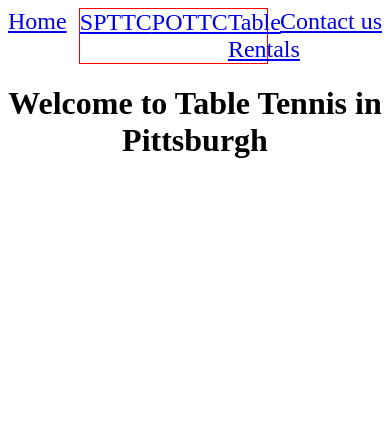
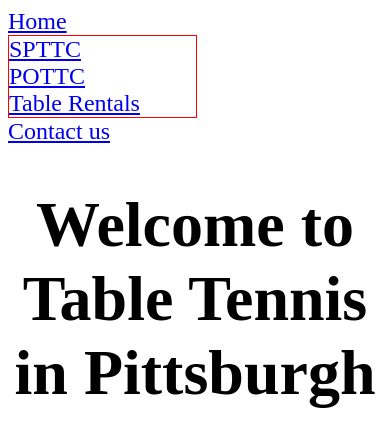
Before and after one commit to akosilar/PTTC-website, a plain HTML site: page index.html in a window 390 px wide. Drawn offline with Linux system fonts and the light colour scheme.

Commit message:
nav bar for 768px

```diff
--- a/app.css
+++ b/app.css
@@ -24,3 +24,16 @@ ul {
     max-width: 50%;
     justify-content: space-evenly;
 }
+
+@media (max-width:768px) {
+    h1 {
+        font-size: 4em;
+    }
+    nav {
+        flex-direction: column;
+    }
+
+    nav ul {
+        flex-direction: column;
+    }
+}
```
